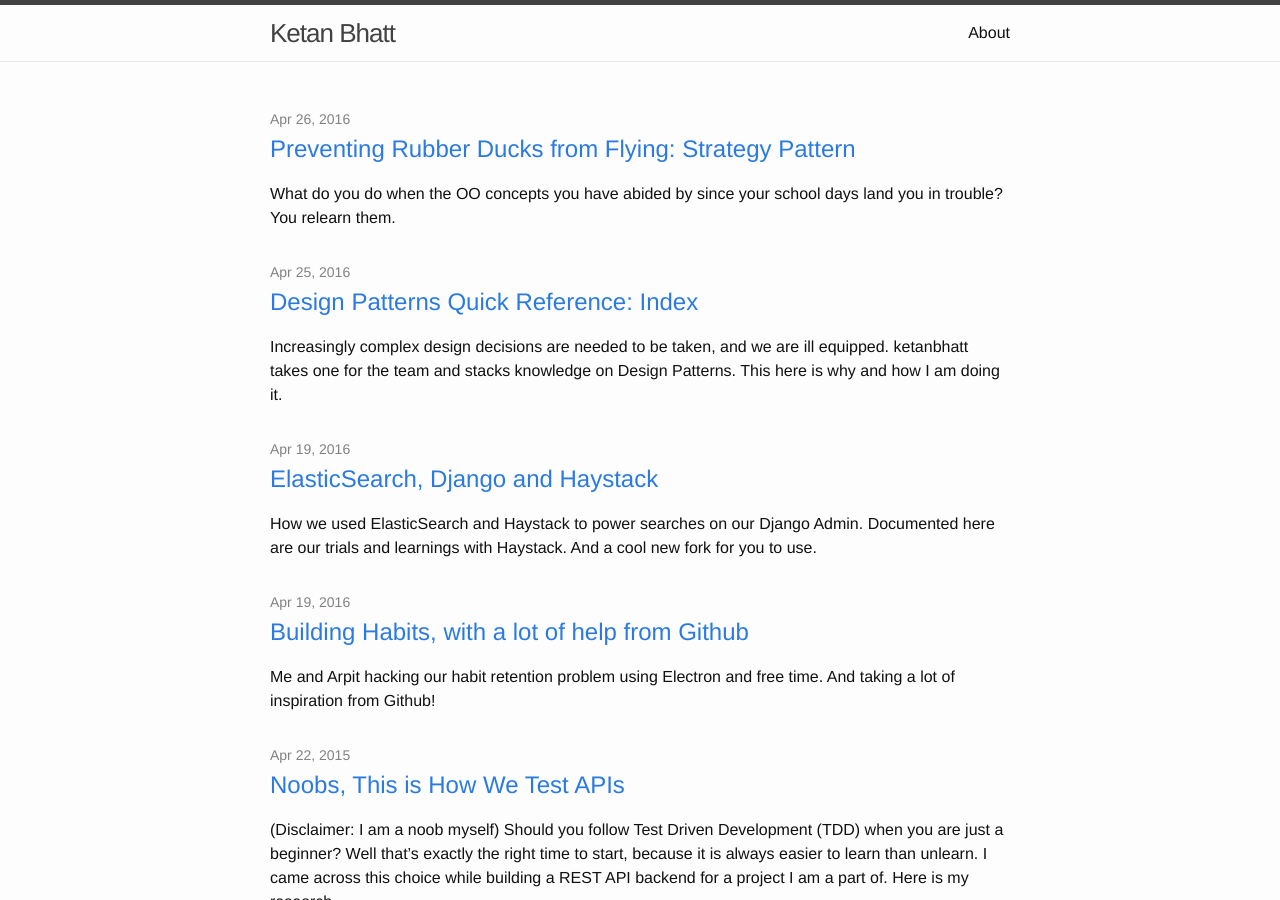
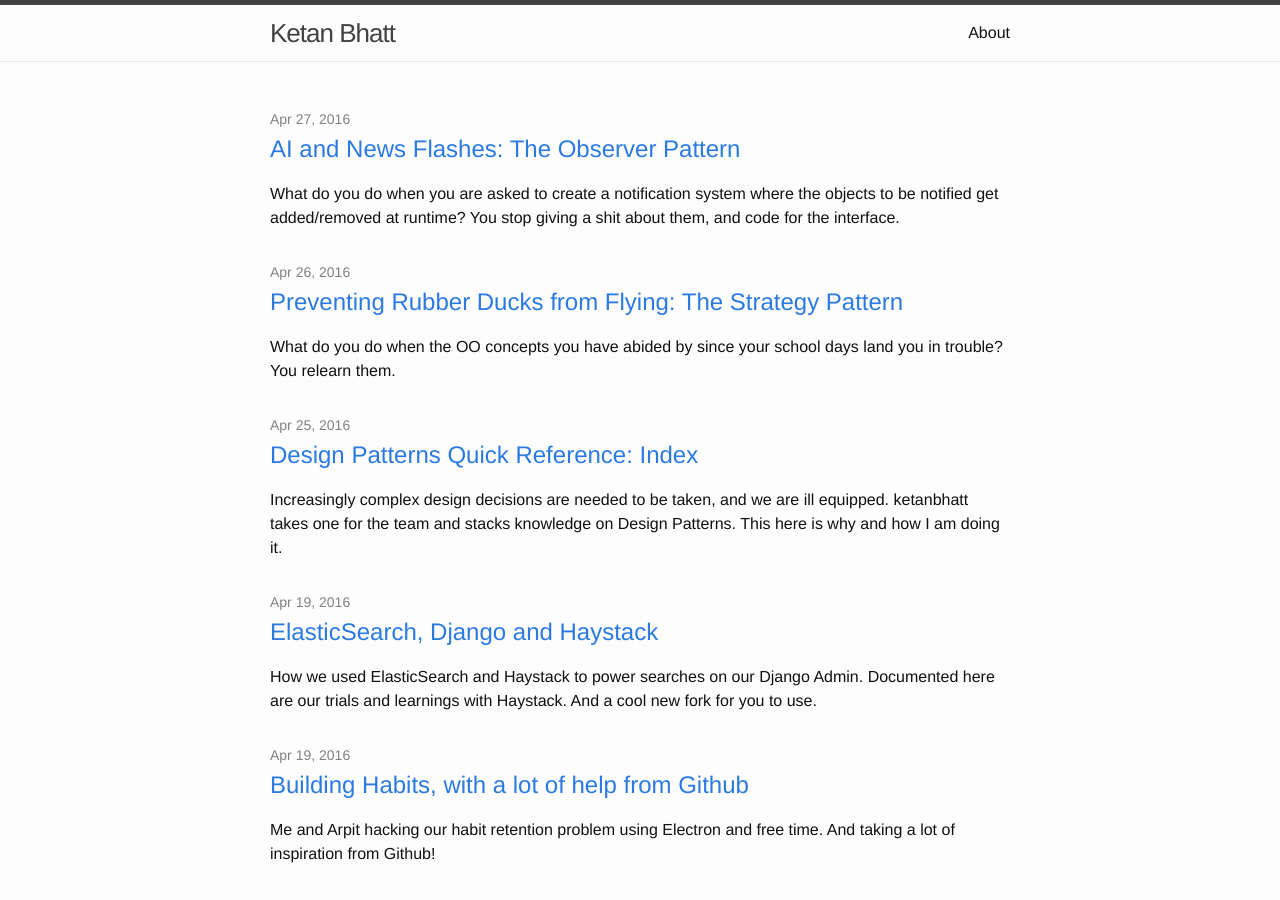
Before and after one commit to ketanbhatt/ketanbhatt.github.io, a Jekyll site: the page built from index.html, in a window 1280 px wide and 900 px high. Built offline with Jekyll 4.4.1, drawn with Linux system fonts in a browser that asks for light colours; part of the change alters nothing that is shown.

Commit message:
Post for Observer Pattern

```diff
--- a/_posts/2016-04-26-design-patterns-strategy.md
+++ b/_posts/2016-04-26-design-patterns-strategy.md
@@ -1,5 +1,5 @@
 ---
-title:	"Preventing Rubber Ducks from Flying: Strategy Pattern"
+title:	"Preventing Rubber Ducks from Flying: The Strategy Pattern"
 date:	2016-04-26
 excerpt: What do you do when the OO concepts you have abided by since your school days land you in trouble? You relearn them.
 ---
@@ -12,7 +12,6 @@ excerpt: What do you do when the OO concepts you have abided by since your schoo
 > -- -- <cite>Head First Design Patterns</cite>
 
 #### The Strategy Pattern:
-
 Define a family of algorithms, encapsulate each one, and make them interchangeable. Strategy lets the algorithm vary independently from the clients that use it.
 
 #### Principles:
@@ -20,7 +19,7 @@ Define a family of algorithms, encapsulate each one, and make them interchangeab
 2. Favor composition over inheritance.
 3. Program to interfaces, not implementations.
 
-## When will I need it?
+## when will I need it?
 So you are a developer and you are making a _Duck Simulator_* program. You are a nice person and so you use Inheritance. You have a `Duck` superclass that defines some attributes and methods. This class is inherited by other special `DuckType` classes. Like so:
 
 {% highlight python %}
@@ -45,7 +44,7 @@ class RedheadDuck(Duck):
 
 `quack()` and `swim()` are implemented in the superclass while `display()` is implemented in the child classes as each duck looks different.
 
-Now **you are asked to add a new feature, the ducks can now fly**. Because you used inheritance, you just added the method "fly()" to the superclass :D
+Now **you are asked to add a new feature, the ducks can now fly**. Because you used inheritance, you just added the method `fly()` to the superclass :D
 
 {% highlight python %}
 class Duck(object):
@@ -158,10 +157,10 @@ class Duck(object):
 
 And now we can call this method to set/modify flying behavior of a duck at runtime.
 
-## But the pattern [talks](#the-strategy-pattern) about algorithms?
+## but the pattern [talks](#the-strategy-pattern) about algorithms?
 See it like this: each set of behaviors (`FlyingBehavor` --> `FlyWithWings`, `FlyNoWay`) are like a family of algorithms, and they are _interchangeable_.
 
-## How did we benefit?
+## how did we benefit?
 We now have a _composition_. Instead of inheriting behaviors, our `Duck` classes are composed of the appropriate behavior classes. This is one of the points we mentioned in the [design principles](#principles).
 
 Composition enables us to encapsulate related behavior together, allowing them to be reused later. And also the behavior can be changed at runtime.
--- /dev/null
+++ b/_posts/2016-04-27-design-patterns-observer.md
@@ -0,0 +1,129 @@
+---
+title:	"AI and News Flashes: The Observer Pattern"
+date:	2016-04-27
+excerpt: What do you do when you are asked to create a notification system where the objects to be notified get added/removed at runtime? You stop giving a shit about them, and code for the interface.
+---
+#### The Observer Pattern:
+Define a one-to-many dependency between objects so that when one object changes state, all its dependents are notified and updated automatically.
+
+#### Principles:
+1. Strive for loosely coupled designs between objects that interact.
+
+## when will I need it?
+So there is a smart "NewsGetter Machine". It fetches news from different sources on its own (these machines will one day start coding as well :X). This news is being consumed by two (for now) "Online Newspapers". You are given the task to implement a way for these newspapers to get the latest news as it comes and display it on their sites. The super intelligent AI guys who built the NewsGetter also implemented a `news_flash()` method. This method gets called every time the NewsGetter gets some new news.
+
+_Oh, also, there is a 100% chance of more newspapers starting to use the **NewsGetter Machine** as their primary source of news (because AI is the future)._
+
+You, being you, coded the implementation in under 5 minutes:
+{% highlight python %}
+class NewsGetterMachine(object):
+	def __init__(self):
+		self.news = None
+
+	def get_news():
+		return self.news
+
+	def news_flash():
+		news = self.get_news()
+
+		news_paper_a.update(news)
+		news_paper_b.update(news)
+{% endhighlight %}
+
+Genius! Every time there is a news flash, `news_flash()` gets called, which gets the latest news and you update the newspapers. Simple and sweet. And extensible. No. No? No.
+
+What about the stuff we learnt about in our [Strategy Pattern post]({% post_url 2016-04-26-design-patterns-strategy %})? Looks like **we coded concrete implementations inside the `news_flash()` method. Now every time we get another newspaper that wants to use the `NewsGetter`, we will have to modify our code. That is bad. We should encapsulate what we know will vary.**
+
+
+## Observer Pattern to the rescue!
+Time to use some [design principles](#principles).
+
+In the Observer Pattern we have two entities, **Subject** and **Observer**. As is not clear by the names, **Subject is the _thing_ that holds state** (information, like news in our case) and **Observer is the _thing_ that wants to get notified when the state of the Subject changes**, because the Observer needs to do some crazy things based on the change. It is the Subject's responsibility to notify Observer's whenever it's state changes.
+
+Implementing this for our case, we will define two classes: `Subject` and `Observer`.
+
+- The `Subject` class will implement methods to `register`, `remove` and `notify` Observers.
+- The `Observer` class implements the `update` method that is called whenever the Subject notifies the observer.
+
+While we are at it, we will also define a `NewsPaper` class that implements a `display_news` method that is called whenever the observer's `update` method is called. This is done in order to standardize the APIs that newspapers will create. Any newspaper that needs to integrate with the `NewsGetterMachine` will need to inherit from `Observer` _and_ `Newspaper` classes and implement the unimplemented methods.
+
+Here is our definition of the superclasses:
+{% highlight python %}
+class Subject(object):
+	def __init__(self):
+		self.observer_list = []
+
+	def register_observer(obs):
+		self.observer_list.append(obs)
+
+	def remove_observer(obs):
+		if obs in self.observer_list:
+			self.observer_list.remove(obs)
+
+	def notify_observers(updated_news):
+		for observer in observer_list:
+			observer.update(updated_news)
+
+class Observer(object):
+	def update(updated_news):
+		raise NotImplementedError
+
+class Newspaper(object):
+	def display_news():
+		raise NotImplementedError
+{% endhighlight %}
+
+And we integrate them with our `NewsGetterMachine` and new `NewspaperA` and `NewspaperB` classes like so:
+{% highlight python %}
+class NewsGetterMachine(Subject):
+	...
+
+	def news_flash():
+		news = self.get_news()
+		self.notify_observers(news)
+
+	# Just a temporary function to set news for our tests
+	def set_news(news):
+		self.news = news
+		self.news_flash()
+
+class NewspaperA(Newspaper, Observer):
+	# Register Newspaper with the NewsGetterMachine
+	def __init__(self, news_getter_machine_subject):
+		self.subject = news_getter_machine_subject
+		news_getter_machine_subject.register_observer(self)
+
+	def update(updated_news):
+		# Do stuff specific to NewspaperA
+		# like maybe change the news (welcome to the real world)
+		...
+
+		self.display_news(updated_news)
+
+	def display_news(updated_news):
+		print updated_news
+
+class NewspaperB(Newspaper, Observer):
+	# Register Newspaper with the NewsGetterMachine
+	def __init__(self, news_getter_machine_subject):
+		self.subject = news_getter_machine_subject
+		news_getter_machine_subject.register_observer(self)
+
+	def update(updated_news):
+		# Do stuff specific to NewspaperB
+		...
+
+		self.display_news(updated_news)
+
+	def display_news(updated_news):
+		print updated_news
+{% endhighlight %}
+
+This was the Observer pattern. Notice how we were **Pushing** the news when we notified observers? This is sometimes not desirable. In that case we can go with a **Pulling** implementation. The call to `notify_observers` is made without any extra information. The observers, when they receive the notification, can call `get_news()` method of the `NewsGetterMachine` to fetch latest news if they want to.
+
+## how did we benefit?
+Now we can add any number of newspapers and just register them with the `NewsGetterMachine` and they will get the updated news! We can also register or remove observers at runtime.
+
+Also the implementation of the newspapers, and how they display the news, is all abstracted away from the `NewsGetterMachine`. All this machine knows is that there are some observers that it has to notify by calling the `update` method on them.
+
+**For an excellent, pro-level, implementation of the Observer pattern, take a look at [Django's Signals](https://docs.djangoproject.com/en/1.9/topics/signals/)**
```
